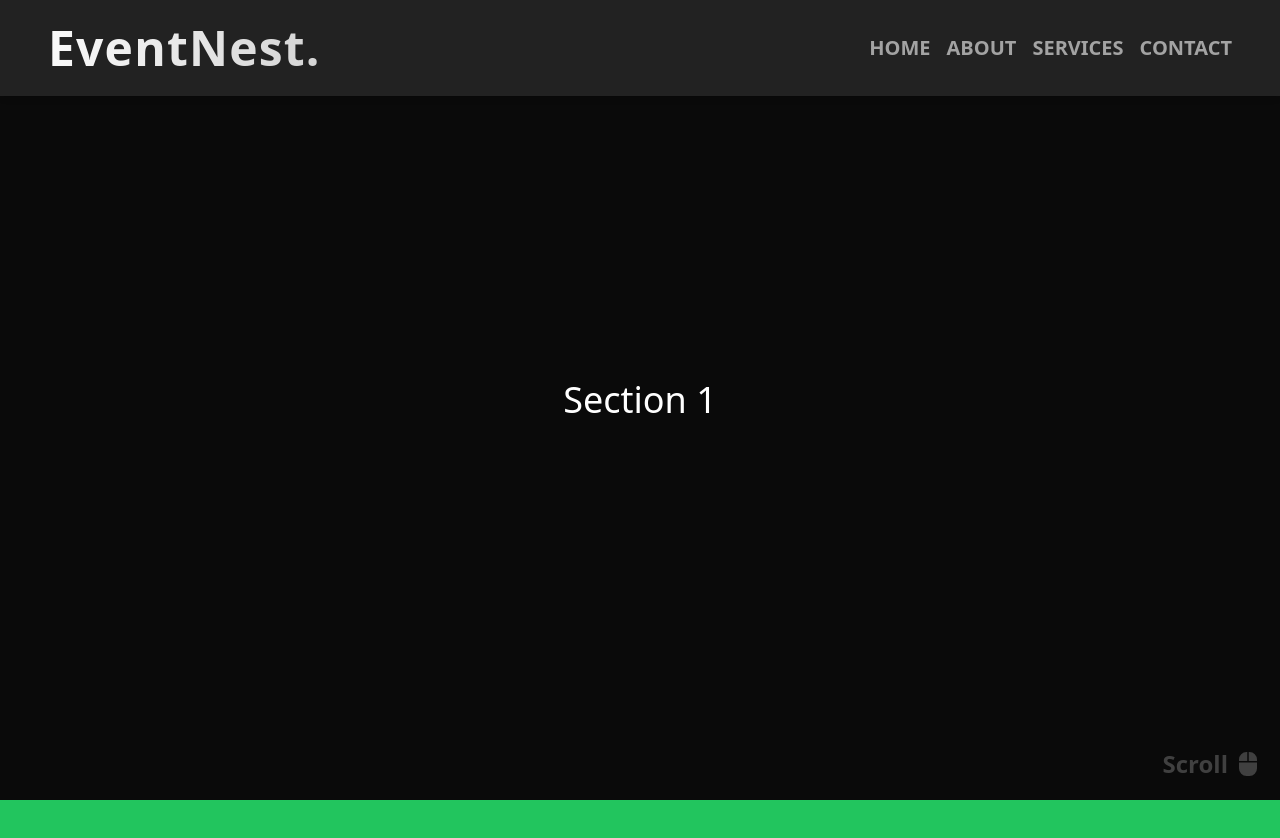
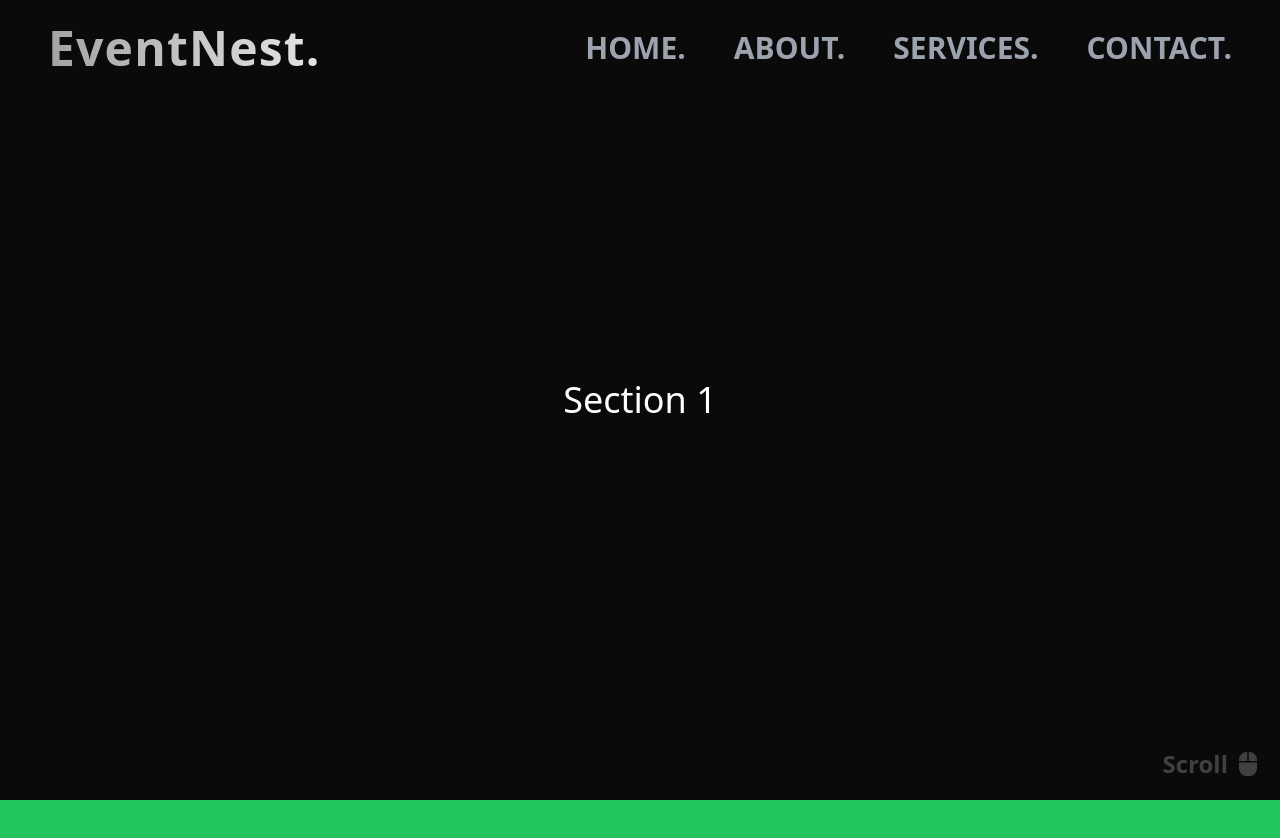
Before and after one commit to poyrazavsever/event-calendar, a Next.js app: page / in a window 1280 px wide. Shown: the top 838 px of the page. Built offline with nearby package versions, Linux system fonts and the light colour scheme.

Commit message:
style: navbar updated

```diff
--- a/components/Navbar.jsx
+++ b/components/Navbar.jsx
@@ -1,7 +1,7 @@
 import React from 'react';
 import { motion } from 'framer-motion';
 
-const linkStyle = "text-xl font-bold uppercase text-neutral-400 relative overflow-hidden";
+const linkStyle = "text-3xl font-bold uppercase text-neutral-400 relative overflow-hidden";
 
 const navbarVariants = {
     hidden: { opacity: 0, x: '-100%' },
@@ -9,24 +9,32 @@ const navbarVariants = {
 };
 
 const linkVariants = {
-    hover: { scale: 1.1, transition: { duration: 0.3 } },
-    initial: { scale: 1, transition: { duration: 0.3 } },
+    hover: {
+        scale: 1.1,
+        color: '#e5e7eb', // neutral-200
+        transition: { duration: 0.3 }
+    },
+    initial: {
+        scale: 1,
+        color: '#9ca3af', // neutral-400
+        transition: { duration: 0.3 }
+    },
 };
 
 function Navbar() {
     return (
         <motion.div
-            className="fixed w-full bg-white/10 backdrop-blur-md shadow-md py-6 px-12 flex justify-between items-center z-20"
+            className="fixed w-full backdrop-blur-md shadow-md py-6 px-12 flex justify-between items-center z-20"
             variants={navbarVariants}
             initial="hidden"
             animate="visible"
             transition={{ duration: 0.5, ease: "easeOut" }}
         >
-            <div className="text-5xl font-extrabold tracking-wide text-transparent bg-clip-text bg-gradient-to-r from-neutral-50 to-neutral-300">
+            <div className="text-5xl font-extrabold tracking-wide text-transparent bg-clip-text bg-gradient-to-r from-neutral-400 to-neutral-200">
                 <span>EventNest.</span>
             </div>
-            <div className="space-x-4">
-                {["Home", "About", "Services", "Contact"].map((item) => (
+            <div className="flex items-center gap-12">
+                {["Home.", "About.", "Services.", "Contact."].map((item) => (
                     <motion.a
                         href="#"
                         key={item}
@@ -36,13 +44,6 @@ function Navbar() {
                         whileHover="hover"
                     >
                         {item}
-                        <motion.div
-                            className="absolute inset-0 bg-violet-700 bg-opacity-50 opacity-0 blur-sm rounded-full transition-all duration-300"
-                            variants={{
-                                hover: { opacity: 0.5, scale: 1.2 },
-                                initial: { opacity: 0, scale: 1 }
-                            }}
-                        />
                     </motion.a>
                 ))}
             </div>
```
